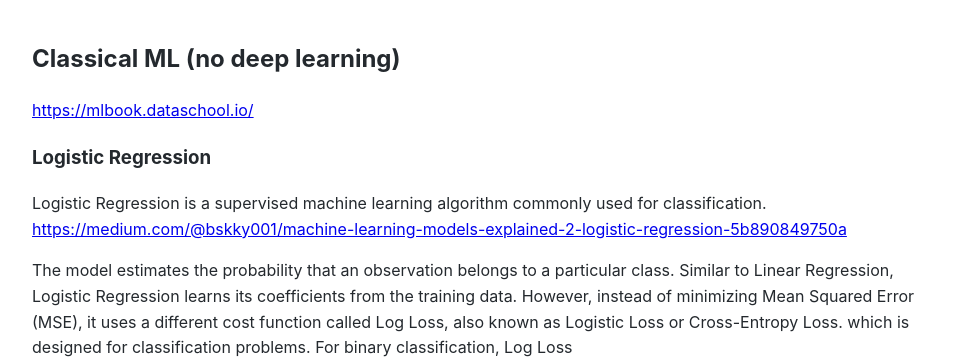
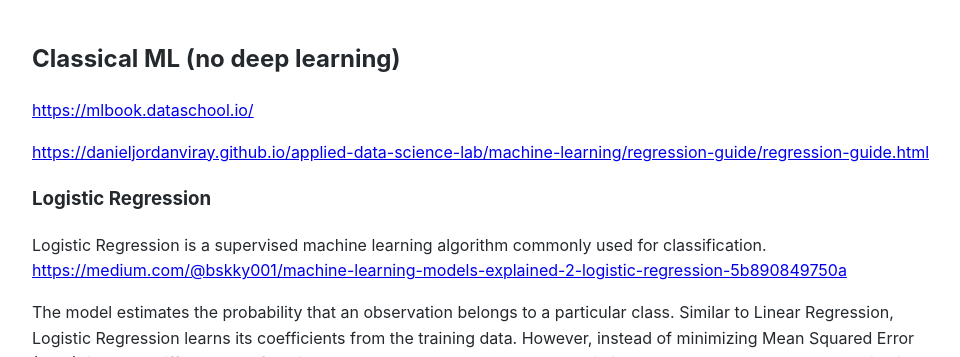
Before and after one commit to Michael-Lubinsky/michael-lubinsky.github.com, a Jekyll site: the page built from ml/classical_ml.md, in a window 1280 px wide and 900 px high, cut to the strip 0-357 px from the top of the window. Shown: the whole strip, without its empty margins (158-1118 px from the left). Built offline with Jekyll 4.4.1, drawn with Linux system fonts in a browser that asks for light colours; our own code applies the rules of GitHub Pages for plain Markdown files.

Commit message:
Update classical_ml.md

```diff
--- a/ml/classical_ml.md
+++ b/ml/classical_ml.md
@@ -1,6 +1,8 @@
 ## Classical ML (no deep learning)
 
 <https://mlbook.dataschool.io/>
+
+<https://danieljordanviray.github.io/applied-data-science-lab/machine-learning/regression-guide/regression-guide.html>
 
 ###  Logistic Regression
 
```
